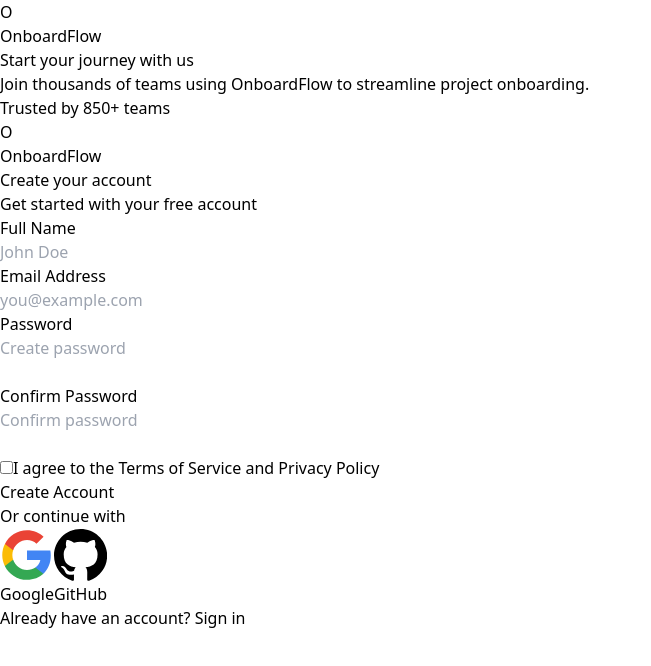
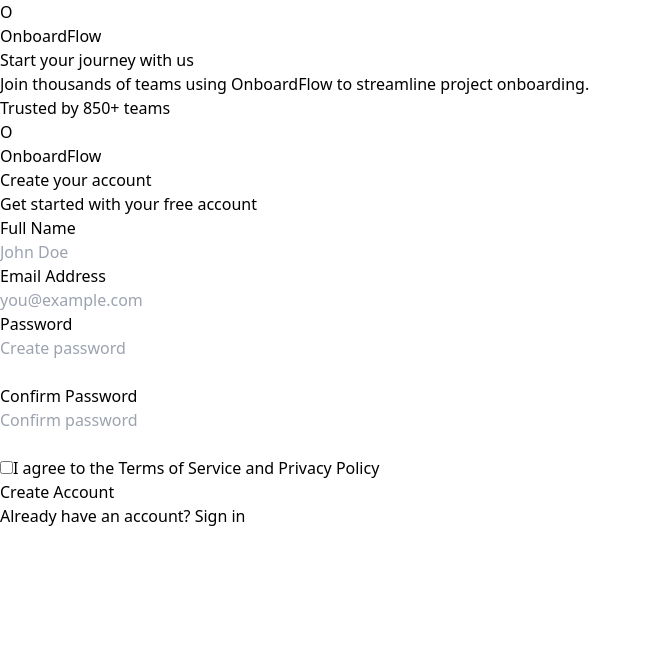
Before and after one commit to mataa019/onBoarding_Web_based, a React (Vite) app: page /register in a window 1280 px wide. Shown: the top 666 px of the page, without its empty margins (0-651 px from the left). Built offline with nearby package versions, Linux system fonts and the light colour scheme.

Commit message:
adding the registrer

```diff
--- a/src/pages/Auth/Register.tsx
+++ b/src/pages/Auth/Register.tsx
@@ -124,37 +124,6 @@ function Register() {
               Create Account
             </button>
           </form>
-
-          <div className="mt-4">
-            <div className="relative">
-              <div className="absolute inset-0 flex items-center">
-                <div className="w-full border-t border-gray-200"></div>
-              </div>
-              <div className="relative flex justify-center text-sm">
-                <span className="px-3 bg-gray-50 text-gray-500">Or continue with</span>
-              </div>
-            </div>
-
-            <div className="mt-3 grid grid-cols-2 gap-3">
-              <button className="flex items-center justify-center px-3 py-2 border border-gray-200 rounded-lg hover:bg-gray-100 transition-colors">
-                <svg className="w-4 h-4 mr-2" viewBox="0 0 24 24">
-                  <path fill="#4285F4" d="M22.56 12.25c0-.78-.07-1.53-.2-2.25H12v4.26h5.92c-.26 1.37-1.04 2.53-2.21 3.31v2.77h3.57c2.08-1.92 3.28-4.74 3.28-8.09z"/>
-                  <path fill="#34A853" d="M12 23c2.97 0 5.46-.98 7.28-2.66l-3.57-2.77c-.98.66-2.23 1.06-3.71 1.06-2.86 0-5.29-1.93-6.16-4.53H2.18v2.84C3.99 20.53 7.7 23 12 23z"/>
-                  <path fill="#FBBC05" d="M5.84 14.09c-.22-.66-.35-1.36-.35-2.09s.13-1.43.35-2.09V7.07H2.18C1.43 8.55 1 10.22 1 12s.43 3.45 1.18 4.93l2.85-2.22.81-.62z"/>
-                  <path fill="#EA4335" d="M12 5.38c1.62 0 3.06.56 4.21 1.64l3.15-3.15C17.45 2.09 14.97 1 12 1 7.7 1 3.99 3.47 2.18 7.07l3.66 2.84c.87-2.6 3.3-4.53 6.16-4.53z"/>
-                </svg>
-                <span className="text-sm text-gray-700">Google</span>
-              </button>
-
-              <button className="flex items-center justify-center px-3 py-2 border border-gray-200 rounded-lg hover:bg-gray-100 transition-colors">
-                <svg className="w-4 h-4 mr-2" fill="currentColor" viewBox="0 0 24 24">
-                  <path d="M12 0C5.37 0 0 5.37 0 12c0 5.31 3.435 9.795 8.205 11.385.6.105.825-.255.825-.57 0-.285-.015-1.23-.015-2.235-3.015.555-3.795-.735-4.035-1.41-.135-.345-.72-1.41-1.23-1.695-.42-.225-1.02-.78-.015-.795.945-.015 1.62.87 1.845 1.23 1.08 1.815 2.805 1.305 3.495.99.105-.78.42-1.305.765-1.605-2.67-.3-5.46-1.335-5.46-5.925 0-1.305.465-2.385 1.23-3.225-.12-.3-.54-1.53.12-3.18 0 0 1.005-.315 3.3 1.23.96-.27 1.98-.405 3-.405s2.04.135 3 .405c2.295-1.56 3.3-1.23 3.3-1.23.66 1.65.24 2.88.12 3.18.765.84 1.23 1.905 1.23 3.225 0 4.605-2.805 5.625-5.475 5.925.435.375.81 1.095.81 2.22 0 1.605-.015 2.895-.015 3.3 0 .315.225.69.825.57A12.02 12.02 0 0024 12c0-6.63-5.37-12-12-12z"/>
-                </svg>
-                <span className="text-sm text-gray-700">GitHub</span>
-              </button>
-            </div>
-          </div>
-
           <p className="mt-4 text-center text-sm text-gray-500">
             Already have an account?{' '}
             <a href="/login" className="text-blue-600 font-medium hover:underline">Sign in</a>
```
